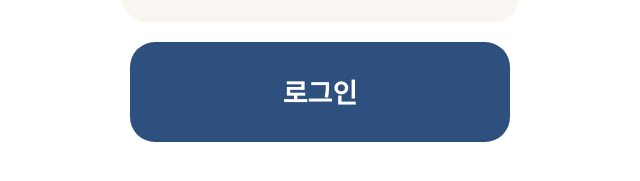
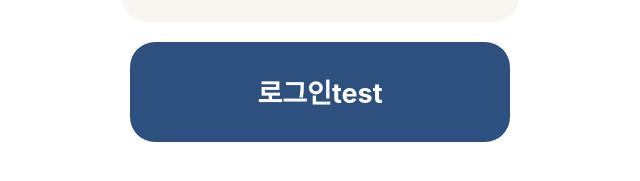
Before and after one commit to TeamI-Project/topedu-frontend, a Vue app: page / in a window 1280 px wide. Shown: the part 565-746 px from the top of the page, without its empty margins (320-960 px from the left). Built offline with nearby package versions, Linux system fonts and the light colour scheme.

Commit message:
test main

```diff
--- a/src/components/LoginComponent.vue
+++ b/src/components/LoginComponent.vue
@@ -18,7 +18,7 @@
         v-model="User.loginPW"
       />
 
-      <button class="loginFormContent" @click="Login()">로그인</button>
+      <button class="loginFormContent" @click="Login()">로그인test</button>
     </div>
   </div>
 </template>
```
